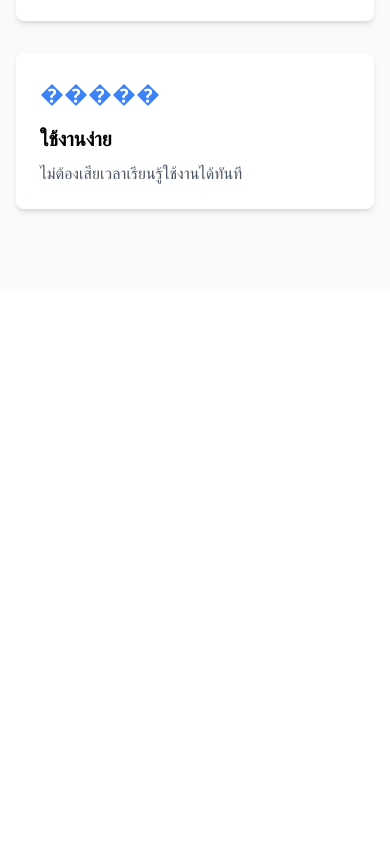
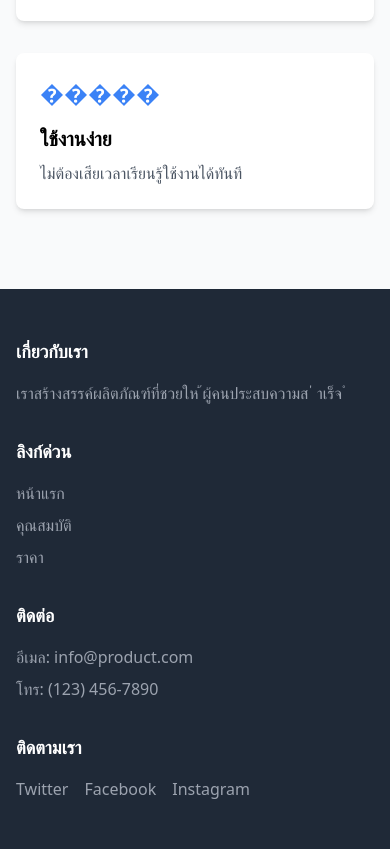
Before and after one commit to Tonnarm/product-landing-page, a plain HTML site: page index.html in a window 390 px wide. Shown: the part 935-1784 px from the top of the page. Before the commit the page ends 1224 px from the top, so only its background shows below. Drawn offline with nearby package versions, Linux system fonts and the light colour scheme.

Commit message:
เพิ่มส่วนท้ายแบบ Responsive

```diff
--- a/index.html
+++ b/index.html
@@ -71,7 +71,39 @@
                 </main>
 
                 <footer>
-                    <!-- ส่วนท้าย -->
+                    <footer class="bg-gray-800 text-white py-12">
+                        <div class="container mx-auto px-4">
+                        <div class="grid grid-cols-1 md:grid-cols-4 gap-8">
+                        <div>
+                        <h3 class="font-bold text-lg mb-4">เกี่ยวกับเรา</h3>
+                        <p class="text-gray-400">เราสร้างสรรค์ผลิตภัณฑ์ที่ชวยให ้ผู้คนประสบความส ่ าเร็จ ํ </p>
+                        </div>
+                        <div>
+                        <h3 class="font-bold text-lg mb-4">ลิงก์ด่วน</h3>
+                        <ul class="space-y-2 text-gray-400">
+                        <li><a href="#" class="hover:text-white">หน้าแรก</a></li>
+                        <li><a href="#features" class="hover:text-white">คุณสมบัติ</a></li>
+                        <li><a href="#pricing" class="hover:text-white">ราคา</a></li>
+                        </ul>
+                        </div>
+                        <div>
+                        <h3 class="font-bold text-lg mb-4">ติดต่อ</h3>
+                        <ul class="space-y-2 text-gray-400">
+                        <li>อีเมล: info@product.com</li>
+                        <li>โทร: (123) 456-7890</li>
+                        </ul>
+                        </div>
+                        <div>
+                        <h3 class="font-bold text-lg mb-4">ติดตามเรา</h3>
+                        <div class="flex space-x-4">
+                        <a href="#" class="text-gray-400 hover:text-white">Twitter</a>
+                        <a href="#" class="text-gray-400 hover:text-white">Facebook</a>
+                        <a href="#" class="text-gray-400 hover:text-white">Instagram</a>
+                        </div>
+                        </div>
+                        </div>
+                        </div>
+                       </footer>
                     </footer>
                 </body>
                 </html>
```
